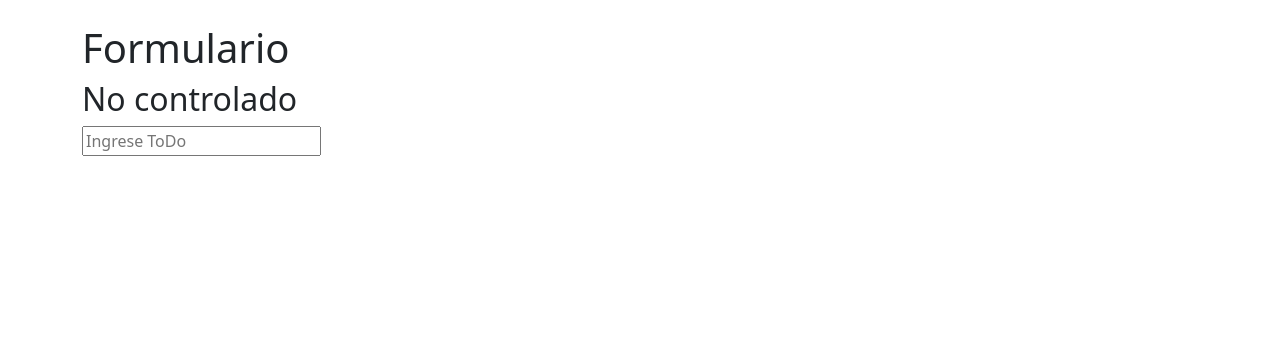
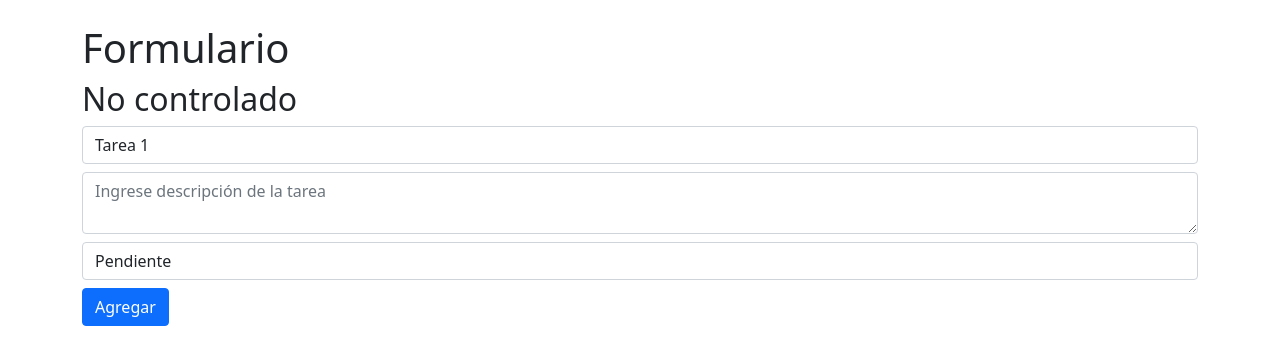
Before and after one commit to luiscarreradev/lista-de-tareas, a React (Create React App) app: page / in a window 1280 px wide. Shown: the top 364 px of the page. Built offline with nearby package versions, Linux system fonts and the light colour scheme.

Commit message:
Finalizado los no controlados

```diff
--- a/src/components/FormNoControlado.jsx
+++ b/src/components/FormNoControlado.jsx
@@ -1,16 +1,60 @@
+import { useRef } from "react";
+
 const FormNoControlado = () => {
+
+  const formulario = useRef(null)
+
+  const handleSubmit = (e) => {
+    e.preventDefault();
+
+    const datos = new FormData(formulario.current);
+
+    const objectDatos = Object.fromEntries([...datos.entries()]);
+
+    const { todoDescription, todoName } = objectDatos;
+
+    if (!todoDescription.trim() || !todoName.trim()) {
+      console.log("Todos los campos son obligatorios");
+      return;
+    }
+
+    console.log('Validado');
+  }
+
+
+
   return (
     <>
       <h2>No controlado</h2>
-      <form className="form">
+      <form ref={formulario} onSubmit={handleSubmit}>
         <input
           type="text"
-          placeholder="Ingrese ToDo"
+          placeholder="Ingrese tarea"
           name="todoName"
+          className="form-control mb-2"
+          defaultValue="Tarea 1"
         />
+        <textarea
+          name="todoDescription"
+          className="form-control mb-2"
+          placeholder="Ingrese descripción de la tarea"
+        />
+        <select
+          name="todoEstado"
+          className="form-control mb-2"
+        >
+          <option value="pendiente">Pendiente</option>
+          <option value="completada">Completada</option>
+        </select>
+        <button
+          type="submit"
+          className="btn btn-primary"
+        >
+          Agregar
+        </button>
       </form>
     </>
-  )
+  );
 }
 
 export default FormNoControlado
```
